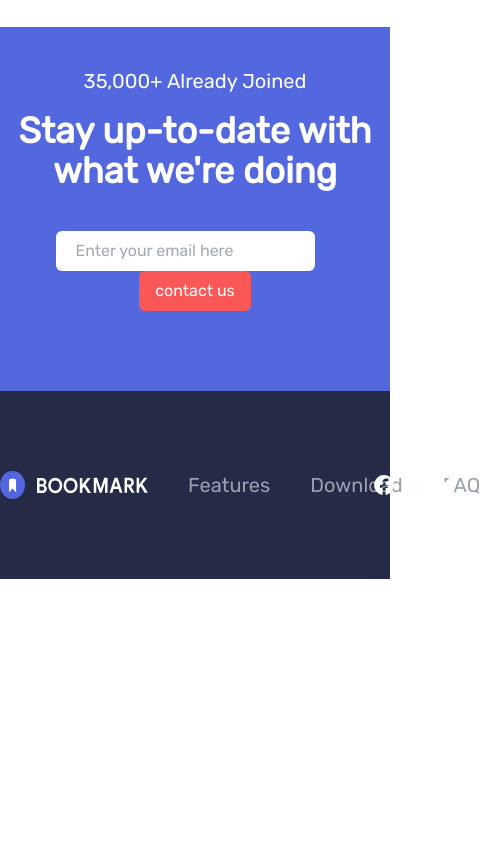
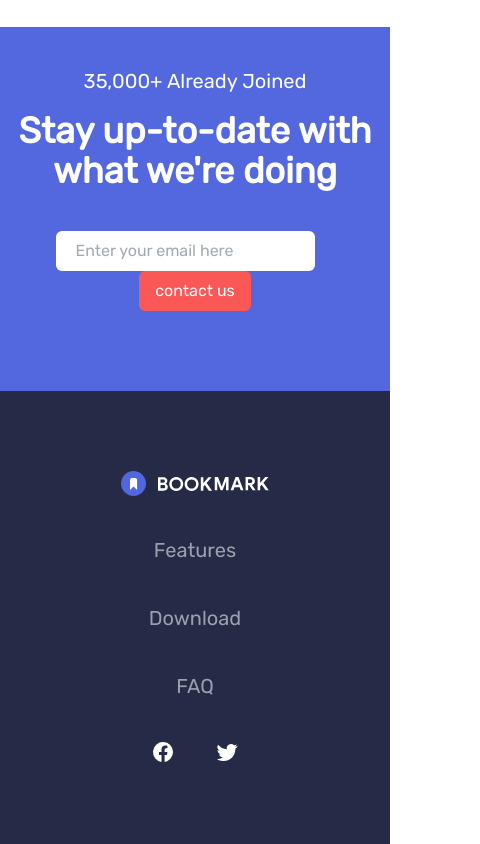
Before and after one commit to jashan1918/responsiveness-prac, a React (Vite) app: page / in a window 390 px wide. Shown: the part 4018-4862 px from the top of the page, 480 px wide, since content can reach past the window. Before the commit the page ends 4597 px from the top, so only its background shows below. Built offline with nearby package versions, Linux system fonts and the light colour scheme.

Commit message:
made the footer responsive

```diff
--- a/src/footer.jsx
+++ b/src/footer.jsx
@@ -5,8 +5,8 @@
 
 
     return(
-        <div className="flex bg-[#252b46] text-gray-400 text-xl gap-10 justify-around items-center pt-20 pb-20">
-            <div className="flex gap-10">
+        <div className="flex flex-col md:flex-row text-center bg-[#252b46] text-gray-400 text-xl gap-10 justify-around items-center pt-20 pb-20">
+            <div className="flex flex-col md:flex-row gap-10">
         <img src="/logo-bookmark-footer.svg"></img>
         <a href="#features" className="hover:text-red-400">
               Features
```
